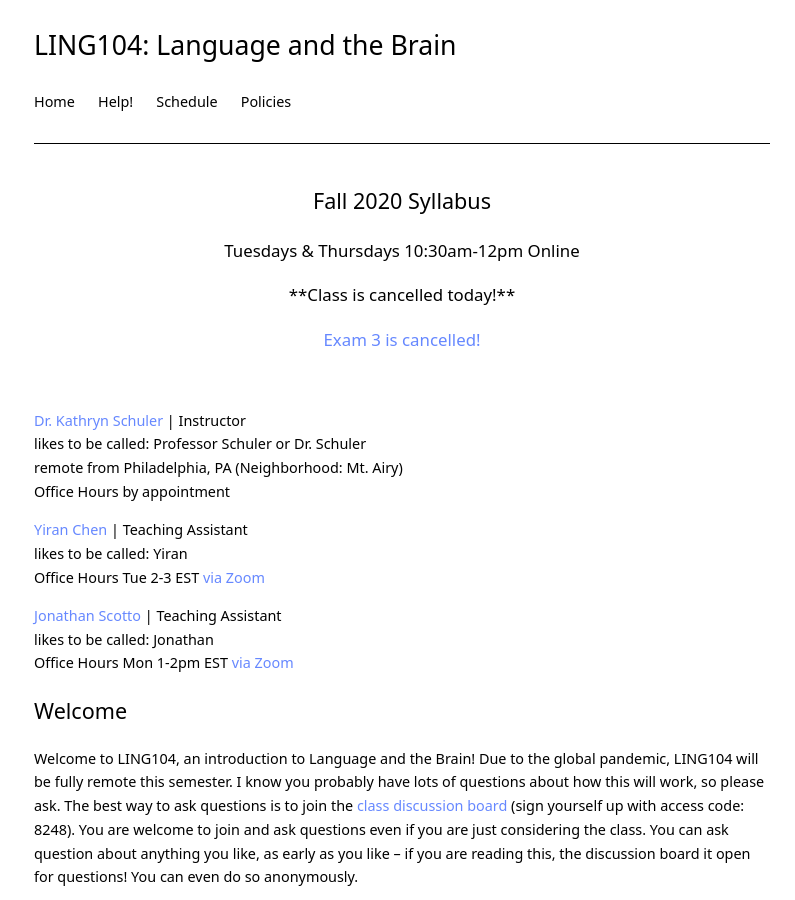
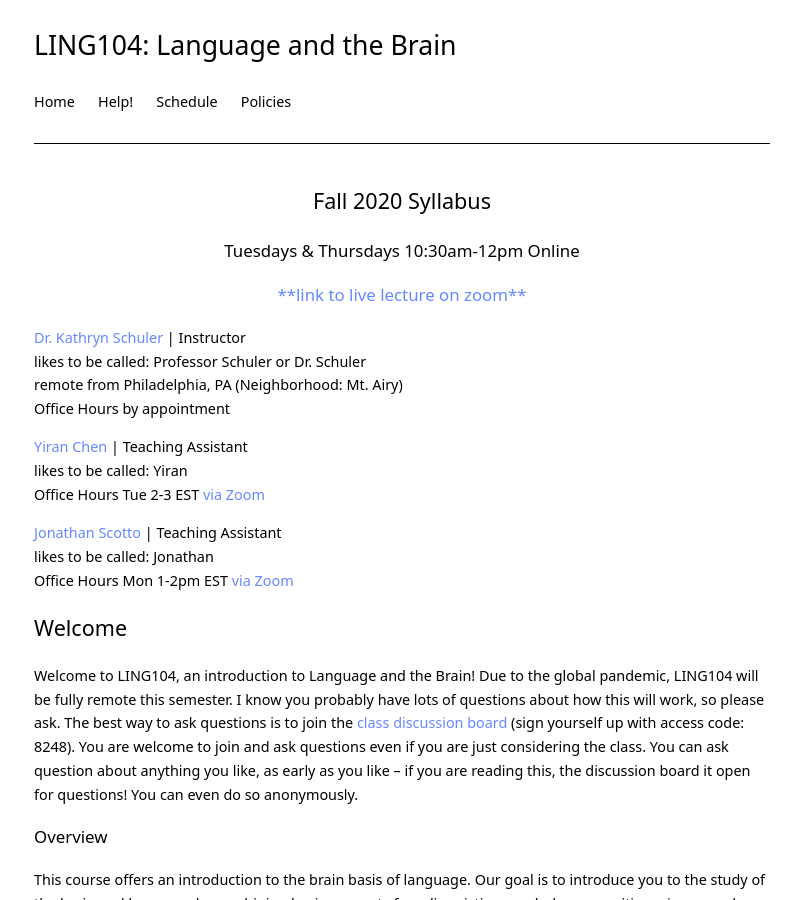
Before and after one commit to kschuler/ling104, a Jekyll site: the page built from index.md, in a window 1280 px wide and 900 px high. Shown: the whole window, without its empty margins (238-1033 px from the left). Built offline with Jekyll 4.4.1, drawn with Linux system fonts in a browser that asks for light colours; some of the changed text lies outside the part shown.

Commit message:
Update index.md

```diff
--- a/index.md
+++ b/index.md
@@ -5,12 +5,9 @@ title: LING104
 
 <h2 align="center">Fall 2020 Syllabus</h2>
 <h3 align="center">Tuesdays & Thursdays 10:30am-12pm <b>Online</b></h3>
-<!--<h3 align="center"><a href="https://upenn.zoom.us/j/91009455786?pwd=T1NEQm8rUnlaOGRoMnlKUitVUDg2QT09">**link to live lecture on zoom**</a>
-</h3> -->
-<h3 align="center">**Class is cancelled today!**
+<h3 align="center"><a href="https://upenn.zoom.us/j/91009455786?pwd=T1NEQm8rUnlaOGRoMnlKUitVUDg2QT09">**link to live lecture on zoom**</a>
 </h3>
-<h3 align="center"><a href="">Exam 3 is cancelled!</a>
-</h3><br>
+
 
 [Dr. Kathryn Schuler](mailto:kschuler@sas.upenn.edu) | **Instructor** <br>
 likes to be called: Professor Schuler or Dr. Schuler<br>
@@ -78,7 +75,7 @@ Wk  | Lecture | Readings | Resources
 10 | ~~Nov 3:  Acquisition II~~ **No class, Vote** <br> Nov 5: [Article Summary Challenge](https://public.3.basecamp.com/p/UZ8iVrjoWBDhGQUgAhQqXaMp) | [Petitto & Marentette 1991](https://app.perusall.com/courses/ling-104-001-2020c-intro-to-language-and-the-brain/babbling-babbling-in-the-manual-mode-evidence-for-the?assignmentId=ujNm4ncat7MPJmWxw&part=1) | [Article Summary (due Nov 4)](https://canvas.upenn.edu/courses/1530046/quizzes/2425883)
 11 | Nov 10: [Sign Language](https://public.3.basecamp.com/p/bK1UGmURN27WxPq9unm6zj7r) <br> Nov 12: [Moonshot 6: Poster draft](https://public.3.basecamp.com/p/nQHLUvLGKP6gfKV1z5vcFYWo)| | [Blog 5 due](https://canvas.upenn.edu/courses/1530046/assignments/8162742)
 12 | ~~Nov 17: Bilingualism~~ cancelled <br> Nov 19: **Review or rest** | | ~~[Exam 3 due](https://canvas.upenn.edu/courses/1530046/assignments/8162040)~~ cancelled
-13 | Nov 24: Bilingualism & Evolution <br> Nov 26: **Thanksgiving Break** | |
+13 | Nov 24: [Bilingualism & Evolution](https://public.3.basecamp.com/p/uyRYLZoA9Yydxktc7TFeXows) <br> Nov 26: **Thanksgiving Break** | |
 14 | Dec 1: Cerebellum <br> Dec 3: Poster Feedback   | | Peer evaluation 2 due<br>[Blog post 6 due](https://canvas.upenn.edu/courses/1530046/assignments/8162745)
 15 | Dec 8: Poster Session| | Final Poster due
 16 | Dec 15: Finals Week | | [Exam 4 due](https://canvas.upenn.edu/courses/1530046/assignments/8162042)
```
